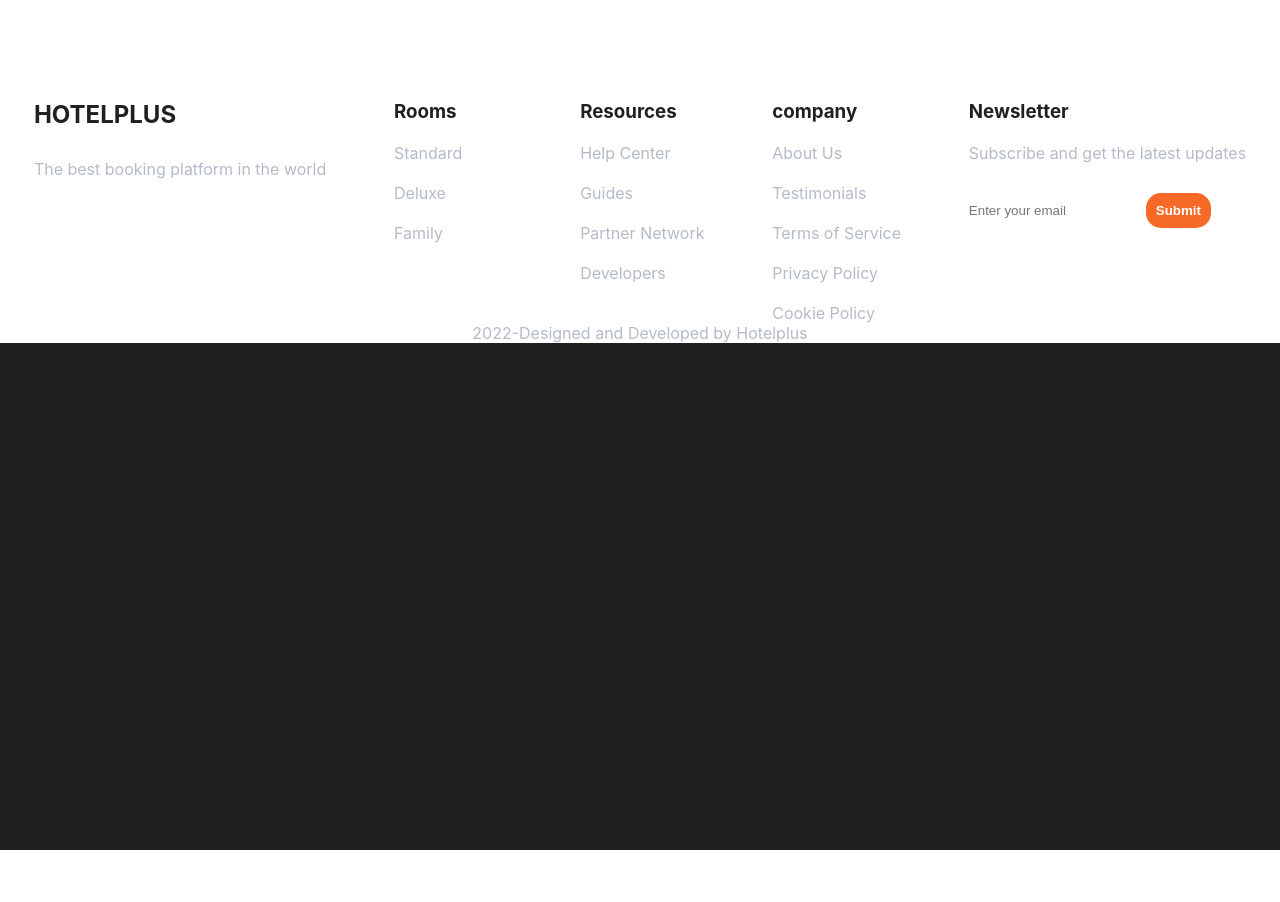
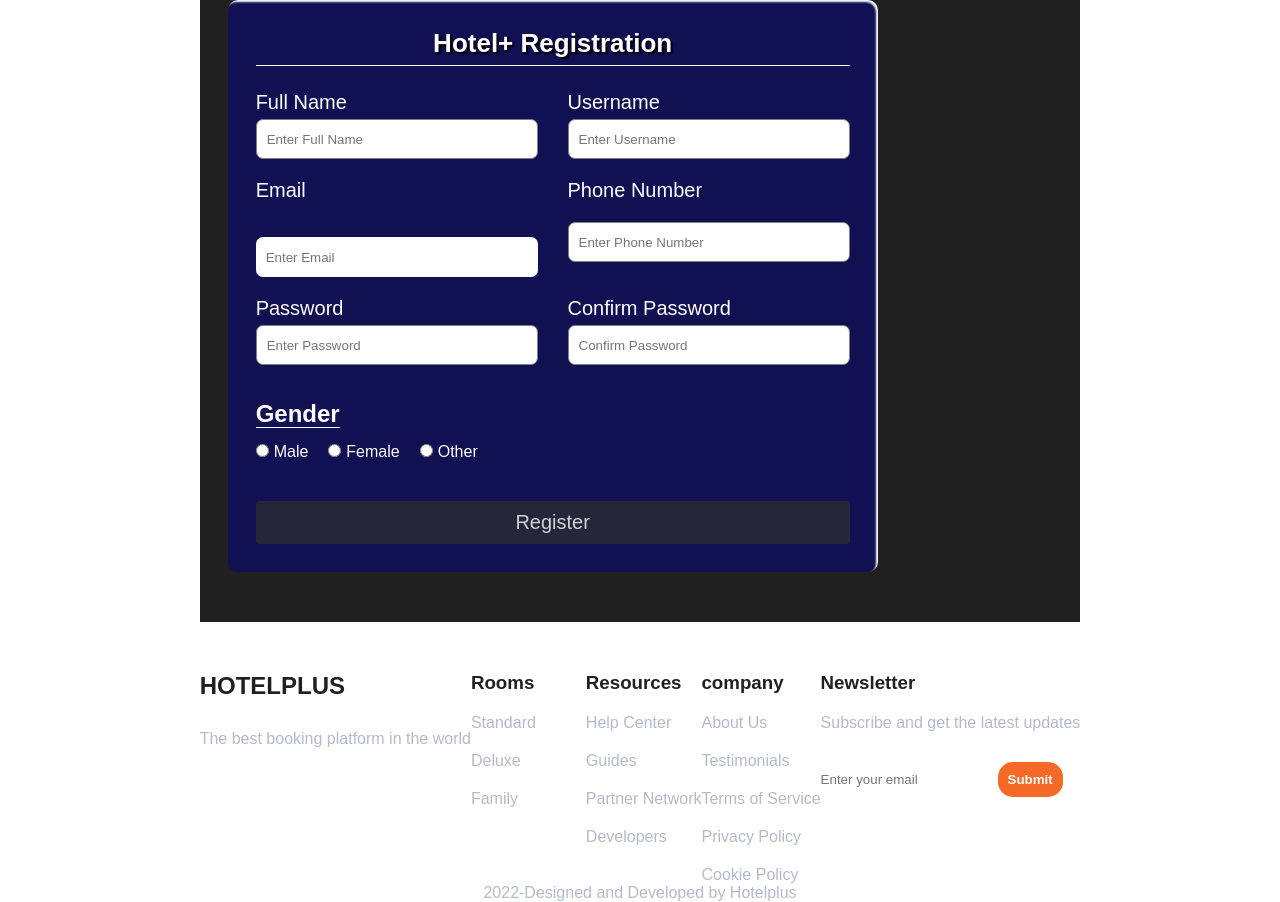
Before and after one commit to FaithGacheri/hotel_plus, a React (Create React App) app in the folder client/hotelplus/: page / in a window 1280 px wide. Before the commit the page ends 850 px from the top, so only its background shows below. Built offline with nearby package versions, Linux system fonts and the light colour scheme.

Commit message:
add registration component

```diff
--- a/client/hotelplus/src/components/HomePage.jsx
+++ b/client/hotelplus/src/components/HomePage.jsx
@@ -1,10 +1,11 @@
 import React from 'react'
 import Footer from './Footer';
+import Registration from './Registration';
 
 function HomePage() {
   return (
     <div>
-
+    <Registration />
          <Footer />
     </div>
 
--- /dev/null
+++ b/client/hotelplus/src/components/Registration.jsx
@@ -0,0 +1,88 @@
+import React from 'react'
+import '../styles/Registration.css'
+
+function Registration() {
+  return (
+    <div class="container">
+      <h1 class="form-title">Hotel+ Registration</h1>
+      <form action="#">
+        <div class="main-user-info">
+          <div class="user-input-box">
+            {/* <!-- start first name --> */}
+            <label for="fullName">Full Name</label>
+            <input type="text"
+                    id="fullName"
+                    name="fullName"
+                    placeholder="Enter Full Name"/>
+          </div>
+          {/* <!-- end first name -->
+           <!-- username section --> */}
+          <div class="user-input-box">
+            <label for="username">Username</label>
+            <input type="text"
+                    id="username"
+                    name="username"
+                    placeholder="Enter Username"/>
+          </div>
+          {/* <!-- end username section -->
+          <!-- start email section  --> */}
+          <div class="user-input-box">
+            <label for="email">Email</label>
+            <input type="email"
+                    id="email"
+                    name="email"
+                    placeholder="Enter Email"/>
+          </div>
+          {/* <!-- end email section -->
+          <!-- start phoneNumber section --> */}
+          <div class="user-input-box">
+            <label for="phoneNumber">Phone Number</label>
+            <input type="text"
+                    id="phoneNumber"
+                    name="phoneNumber"
+                    placeholder="Enter Phone Number"/>
+          </div>
+          {/* <!-- end phoneNumber section -->
+          <!-- start password section --> */}
+          <div class="user-input-box">
+            <label for="password">Password</label>
+            <input type="password"
+                    id="password"
+                    name="password"
+                    placeholder="Enter Password"/>
+          </div>
+          {/* <!-- end password section -->
+          <!-- continue password confirmPassword --> */}
+          <div class="user-input-box">
+            <label for="confirmPassword">Confirm Password</label>
+            <input type="password"
+                    id="confirmPassword"
+                    name="confirmPassword"
+                    placeholder="Confirm Password"/>
+          </div>
+           {/* <!-- end continue password confirmPassword --> */}
+         </div>
+         <div class="gender-details-box">
+          <span class="gender-title">Gender</span>
+          <div class="gender-category">
+            <input type="radio" name="gender" id="male"/>
+            <label for="male">Male</label>
+            <input type="radio" name="gender" id="female"/>
+            <label for="female">Female</label>
+            <input type="radio" name="gender" id="other"/>
+            <label for="other">Other</label>
+          </div>
+         </div>
+        {/* <!-- gender part wadau --> */}
+        <div class="form-submit-btn">
+          <input type="submit" value="Register"/>
+        </div>
+         {/* <!-- end gender--> */}
+      </form>
+    </div>
+
+
+  )
+}
+
+export default Registration
--- /dev/null
+++ b/client/hotelplus/src/styles/Registration.css
@@ -0,0 +1,124 @@
+.container{
+    width: 100%;
+    max-width: 650px;
+    background: rgb(16, 16, 82);
+    padding: 28px;
+    margin: 0 28px;
+    border-radius: 10px;
+    box-shadow: inset -2px 2px 2px white;
+  }
+  .form-title{
+    font-size: 26px;
+    font-weight: 600;
+    text-align: center;
+    padding-bottom: 6px;
+    color: white;
+    text-shadow: 2px 2px 2px black;
+    border-bottom: solid 1px white;
+  }
+  .main-user-info{
+    display: flex;
+    flex-wrap: wrap;
+    justify-content: space-between;
+    padding: 20px 0;
+  }
+  .user-input-box:nth-child(2n){
+    justify-content: end;
+  }
+  .user-input-box{
+    display: flex;
+    flex-wrap: wrap;
+    width: 50%;
+    padding-bottom: 15px;
+  }
+  .user-input-box label{
+    width: 95%;
+    color: white;
+    font-size: 20px;
+    font-weight: 400;
+    margin: 5px 0;
+  }
+  .user-input-box input{
+    height: 40px;
+    width: 95%;
+    border-radius: 7px;
+    outline: none;
+    border: 1px solid grey;
+    padding: 0 10px;
+  }
+  .gender-title{
+    color:white;
+    font-size: 24px;
+    font-weight: 600;
+    border-bottom: 1px solid white;
+  }
+  .gender-category{
+    margin: 15px 0;
+    color: white;
+  }
+  .gender-category label{
+    padding: 0 20px 0 5px;
+  }
+  .gender-category label,
+  .gender-category input,
+  .form-submit-btn input{
+    cursor: pointer;
+  }
+  .form-submit-btn{
+    margin-top: 40px;
+  }
+  .form-submit-btn input{
+    display: block;
+    width: 100%;
+    margin-top: 10px;
+    font-size: 20px;
+    padding: 10px;
+    border:none;
+    border-radius: 3px;
+    color: rgb(209, 209, 209);
+    background: rgba(46, 48, 47, 0.7);
+  }
+  .form-submit-btn input:hover{
+    background: rgba(232, 233, 232, 0.7);
+    color: rgb(255, 255, 255);
+  }
+  @media(max-width: 600px){
+    .container{
+        min-width: 280px;
+    }
+    .user-input-box{
+        margin-bottom: 12px;
+        width: 100%;
+    }
+    .user-input-box:nth-child(2n){
+        justify-content: space-between;
+    }
+    .gender-category{
+        display: flex;
+        justify-content: space-between;
+        width: 100%;
+    }
+    .main-user-info{
+        max-height: 380px;
+        overflow: auto;
+    }
+    .main-user-info::-webkit-scrollbar{
+        width: 0;
+    }
+  }
+
+  *{
+    padding: 0;
+    margin: 0;
+    box-sizing: border-box;
+    font-family: sans-serif;
+  }
+  body{
+    display: flex;
+    height: 100vh;
+    justify-content: center;
+    align-items: center;
+    /* background: url(bg-image.jpg);
+    background-size: cover; */
+
+  }
```
